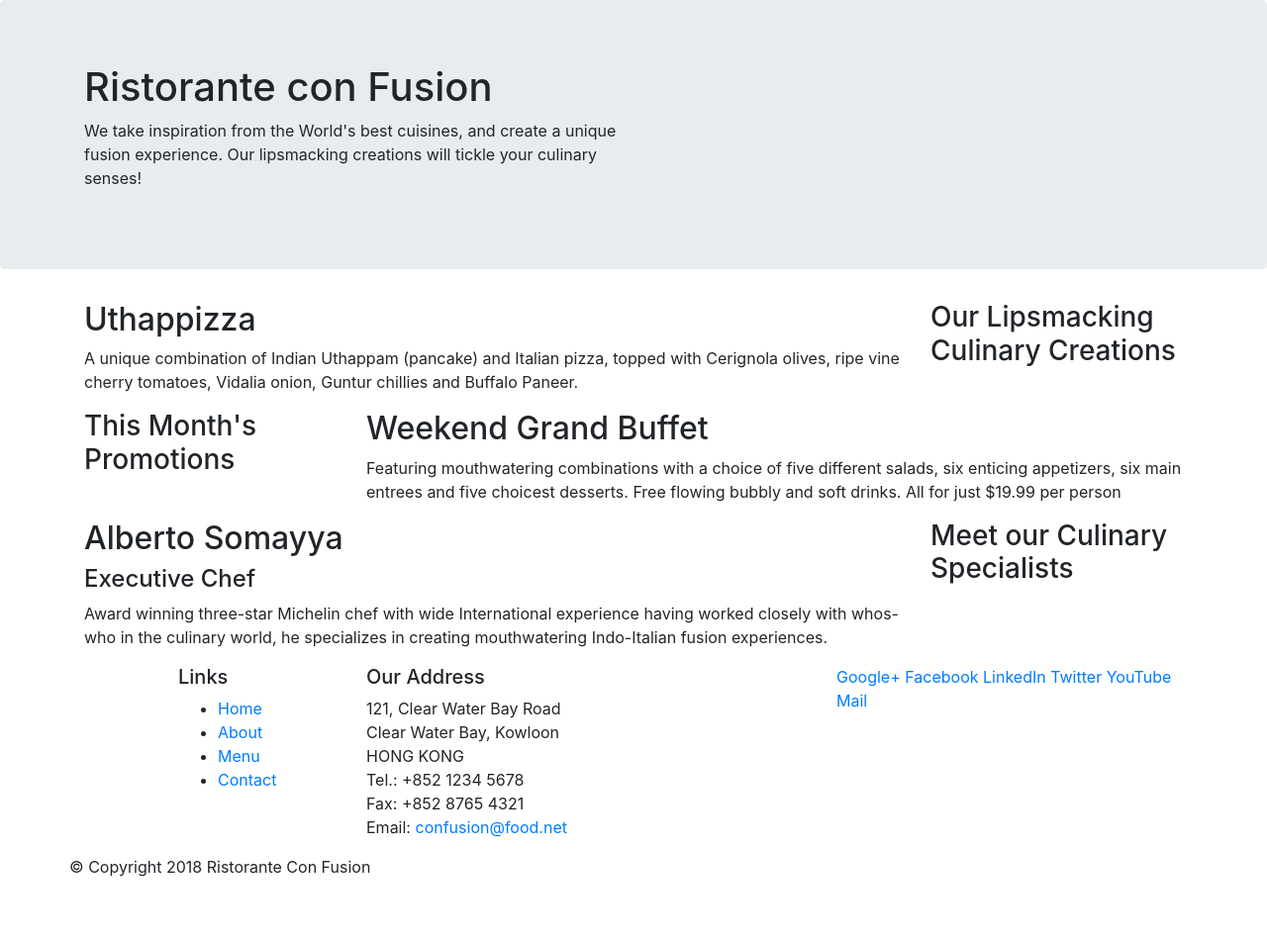
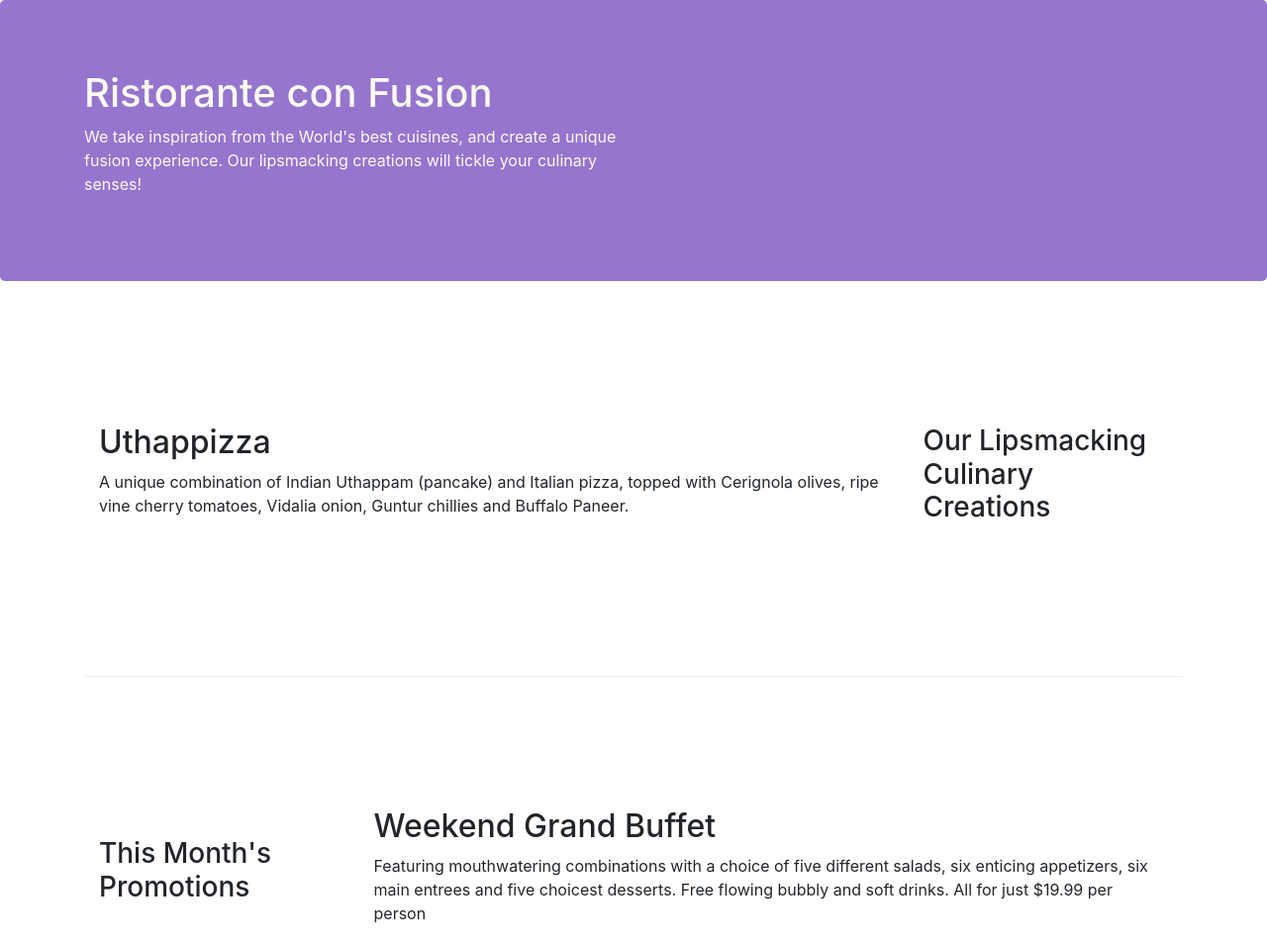
Before and after one commit to nic-peterson/conFusion, a website: page index.html in a window 1280 px wide. Shown: the top 954 px of the page at 99% size. Before the commit the page ends 904 px from the top, so only its background shows below. Drawn offline with nearby package versions, Linux system fonts and the light colour scheme.

Commit message:
Pre-Assignment 1

```diff
--- /dev/null
+++ b/css/styles.css
@@ -0,0 +1,30 @@
+.row-header {
+  margin: 0px, auto;
+  padding: 0px auto;
+}
+
+.row-content {
+  margin: 0px auto;
+  padding: 50px 0px 50px 0px;
+  border-bottom: 1px ridge;
+  min-height: 400px;
+}
+
+.footer {
+  background-color: #d1c4e9;
+  margin: 0px auto;
+  padding: 20px 0px 20px 0px;
+}
+
+.jumbotron {
+  padding: 70px 30px 70px 30px;
+  margin: 0px auto;
+  background: #9575cd;
+  color: floralwhite;
+}
+
+.adddress {
+  font-size: 80%;
+  margin: 0px;
+  color: #0f0f0f;
+}
--- a/index.html
+++ b/index.html
@@ -14,13 +14,14 @@
       rel="stylesheet"
       href="node_modules/bootstrap/dist/css/bootstrap.min.css"
     />
+    <link rel="stylesheet" href="css/styles.css" />
     <title>Ristorante Con Fusion</title>
   </head>
 
   <body>
     <header class="jumbotron">
       <div class="container">
-        <div class="row">
+        <div class="row row-header">
           <div class="col-12 col-sm-6">
             <h1>Ristorante con Fusion</h1>
             <p>
@@ -35,7 +36,7 @@
     </header>
 
     <div class="container">
-      <div class="row">
+      <div class="row row-content align-items-center">
         <div class="col-12 col-sm-4 order-sm-last col-md-3">
           <h3>Our Lipsmacking Culinary Creations</h3>
         </div>
@@ -49,7 +50,7 @@
         </div>
       </div>
 
-      <div class="row">
+      <div class="row row-content align-items-center">
         <div class="col-12 col-sm-4 col-md-3">
           <h3>This Month's Promotions</h3>
         </div>
@@ -64,7 +65,7 @@
         </div>
       </div>
 
-      <div class="row">
+      <div class="row row-content align-items-center">
         <div class="col-12 col-sm-4 order-sm-last col-md-3">
           <h3>Meet our Culinary Specialists</h3>
         </div>
@@ -81,12 +82,12 @@
       </div>
     </div>
 
-    <footer>
+    <footer class="footer">
       <div class="container">
         <div class="row">
           <div class="col-4 offset-1 col-sm-2">
             <h5>Links</h5>
-            <ul>
+            <ul class="list-unstyled">
               <li><a href="#">Home</a></li>
               <li><a href="#">About</a></li>
               <li><a href="#">Menu</a></li>
@@ -104,8 +105,8 @@
               Email: <a href="mailto:confusion@food.net">confusion@food.net</a>
             </address>
           </div>
-          <div class="col-12 col-sm-4">
-            <div>
+          <div class="col-12 col-sm-4 align-self-center">
+            <div class="text-center">
               <a href="http://google.com/+">Google+</a>
               <a href="http://www.facebook.com/profile.php?id=">Facebook</a>
               <a href="http://www.linkedin.com/in/">LinkedIn</a>
@@ -115,7 +116,7 @@
             </div>
           </div>
         </div>
-        <div class="row">
+        <div class="row justify-content-center">
           <div cass="col-auto">
             <p>© Copyright 2018 Ristorante Con Fusion</p>
           </div>
```
